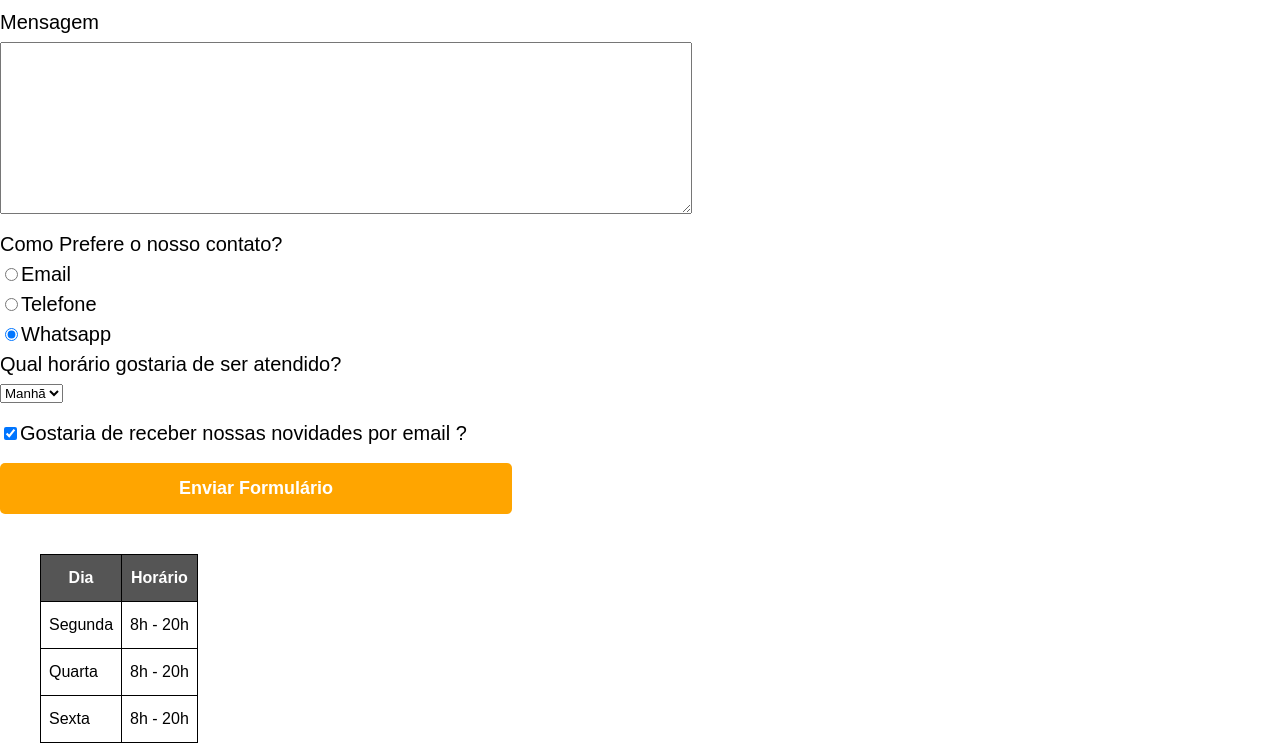
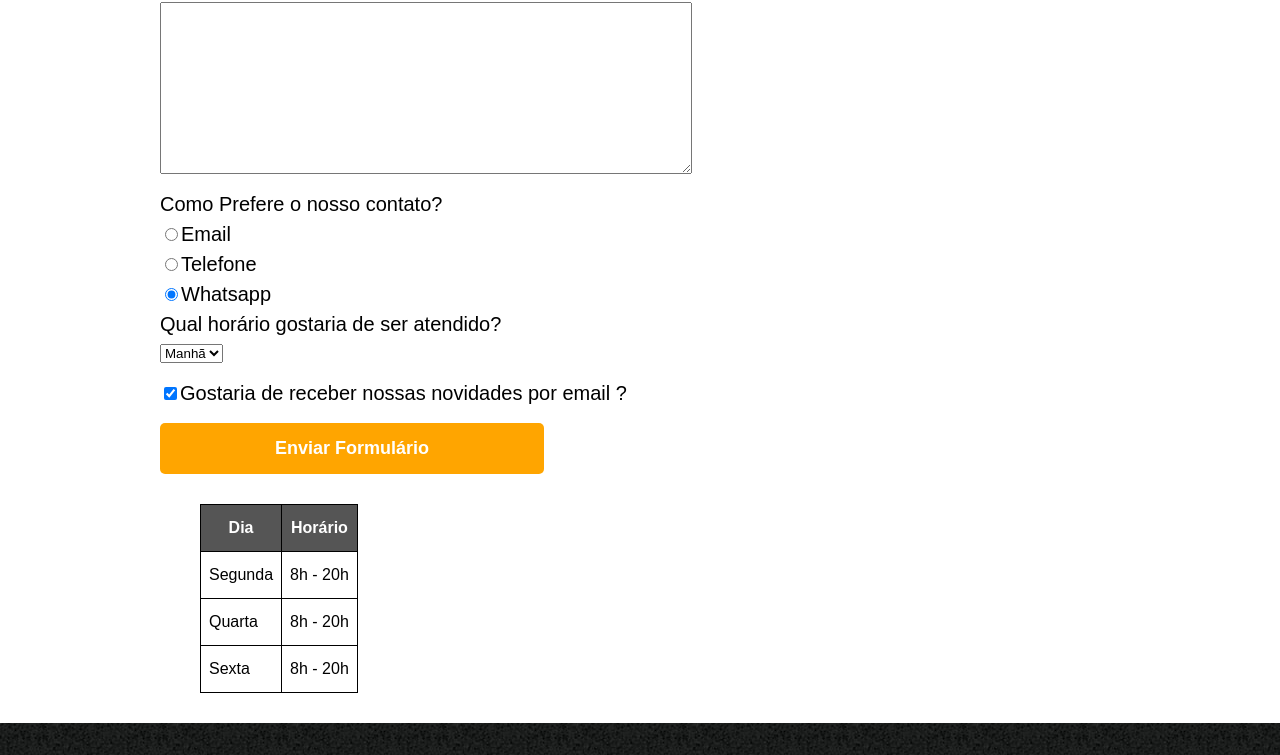
Before and after one commit to Edysena16/Barbearia_Alura---ONE, a plain HTML site: page contatos.html in a window 1280 px wide. Shown: the part 588-1343 px from the top of the page. Drawn offline with Linux system fonts and the light colour scheme.

Commit message:
Finalizando Layout com tecnicas avançadas do CSS

```diff
--- a/contato.html
+++ b/contatos.html
@@ -22,7 +22,7 @@
       </div>
     </header>
     <main>
-      <form>
+      <form class="caixa">
         <label for="nomesobrenome">Nome e sobrenome</label>
         <input type="text" id="nomesobrenome" class="input-padrao" required />
 
--- a/style.css
+++ b/style.css
@@ -142,7 +142,7 @@ form label, form legend {
 }
 
 table {
-  margin: 20px 40px;
+  margin: 30px 200px;
 }
 
 thead{
```
